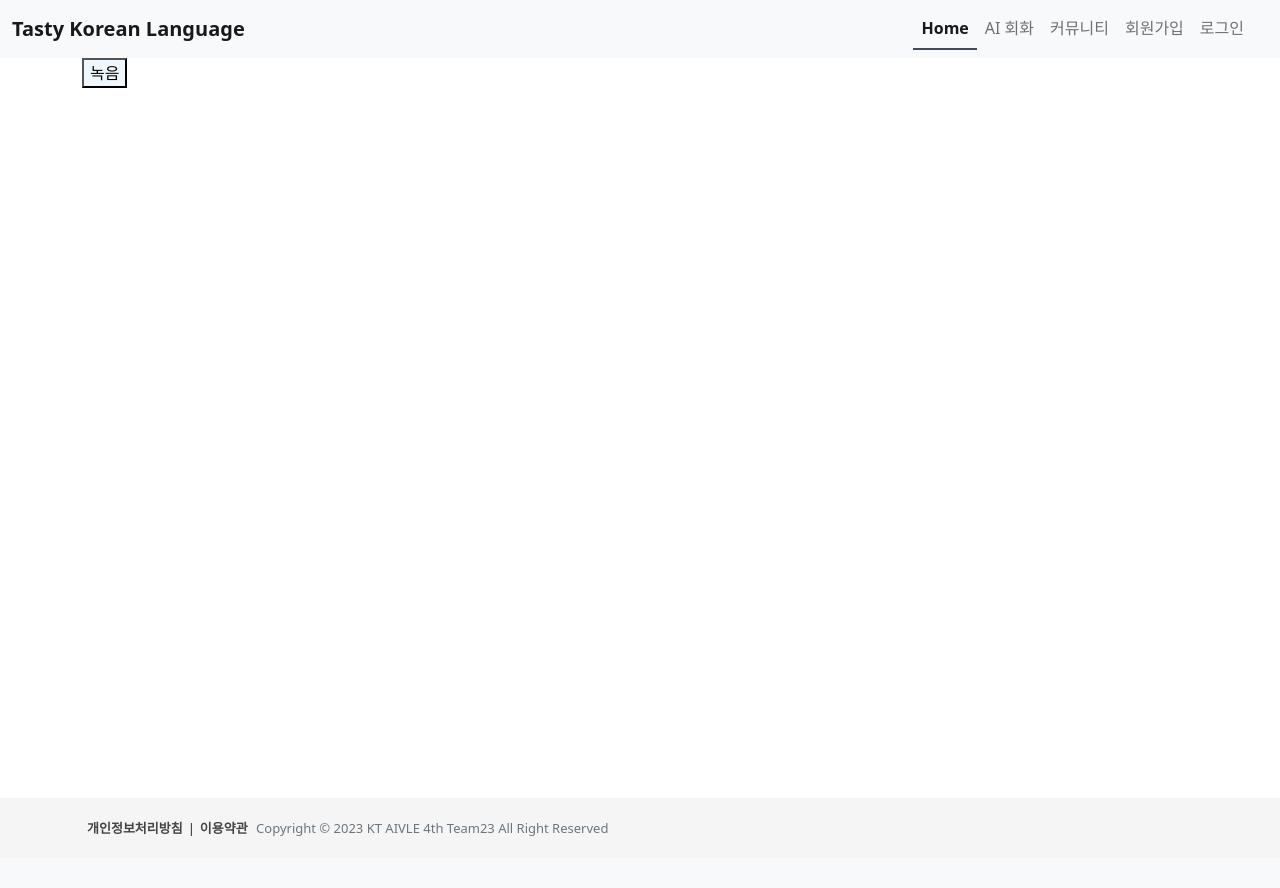
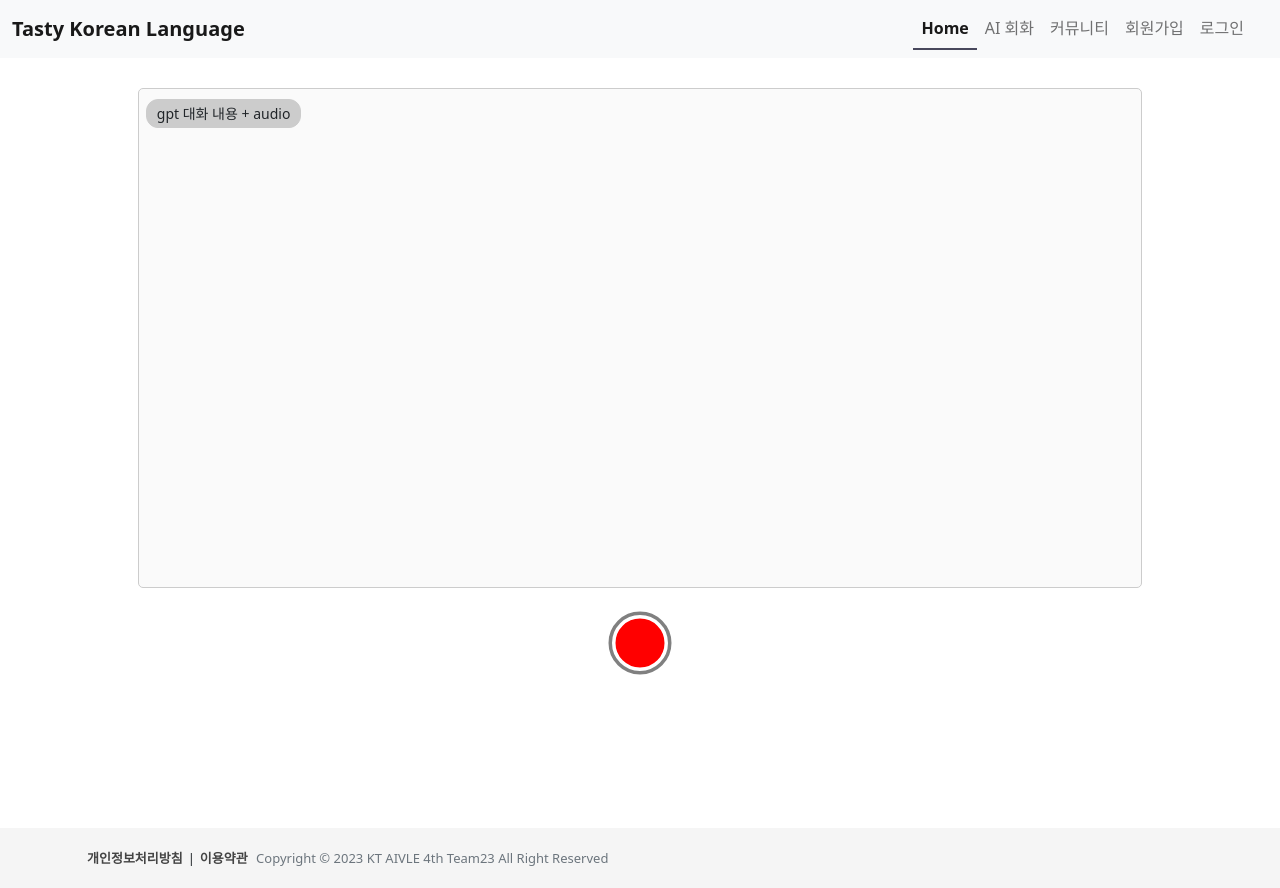
Before and after one commit to dfkjdsfisdjfk/AIVLE_TEAM23_BigProject, a Django app: page /aichat/chat/ in a window 1280 px wide. Before the commit the page ends 836 px from the top, so only its background shows below. Run offline with Django 4.2, Linux system fonts and the light colour scheme; some libraries are stand-ins or nearby versions.

Commit message:
aichat 화면 디자인 수정

```diff
--- a/tasty_korean_language/aichat/static/css/chat_style.css
+++ b/tasty_korean_language/aichat/static/css/chat_style.css
@@ -1,7 +1,53 @@
+.wrapper {
+    margin: 30px auto;
+    text-align: center;
+}
+
+#chat-box {
+    width: 90%;
+    height: 500px;
+    margin: 0 auto;
+    border: 1px solid #cccccc;
+    border-radius: 5px;
+    background-color: #fafafa;
+    overflow-y: auto;
+}
+
+audio::-webkit-media-controls-panel {
+    background-color: #86F774;
+  }
+
+#chat-box > .gpt-chat {
+    width: fit-content;
+    margin: 10px auto 0px 7px;
+    padding: 3px 10px;
+    border: 1px solid #cccccc;
+    border-radius: 12px;
+    background-color: #cccccc;
+    font-size: 14px;
+}
+
+#chat-box > .user-chat {
+    width: fit-content;
+    margin: 10px 7px 0px auto;
+    border: 1px solid #86F774;
+    border-radius: 12px;
+    background-color: #86F774;
+}
+
+#chat-box > .user-chat > audio {
+}
+
 #record {
-    background-color: aliceblue;
+    width: 70px;
+    height: 70px;
+    margin: 20px auto;
+    border: none;
+    background-color: white;
+    background-image: url('/static/img/icon_record_start.svg');
+    transition: all ease-out 0.2s 0s;
 }
 
 #record.recording {
-    background-color: red;
+    background-image: url('/static/img/icon_record_stop.svg');
 }
--- a/tasty_korean_language/aichat/static/js/voiceRecord.js
+++ b/tasty_korean_language/aichat/static/js/voiceRecord.js
@@ -25,7 +25,7 @@ $(document).ready(function(){
             mediaRecorder.onstop = (event) => {
                 // 녹음 데이터 audio 태그 추가
                 var $audio = $('<audio controls>');
-                $('#chat-box').append($('<article>').append($audio));
+                $('#chat-box').append($('<article class="user-chat">').append($audio));
 
                 const blob = new Blob(recordArray, {
                     'type': 'audio/wav codecs=opus'
@@ -36,10 +36,10 @@ $(document).ready(function(){
                 $audio.attr('src', audioURL);
 
                 // 녹음 파일 저장
-                const a = document.createElement('a');
-                a.href = audioURL;
-                a.download = "record" + Date.now();
-                a.click();
+                // const a = document.createElement('a');
+                // a.href = audioURL;
+                // a.download = "record" + Date.now();
+                // a.click();
             };
 
             // 녹음 데이터 배열에 저장
--- a/tasty_korean_language/aichat/templates/aichat/chat.html
+++ b/tasty_korean_language/aichat/templates/aichat/chat.html
@@ -10,9 +10,13 @@ TKL: AI Chat
 {% endblock extrahead %}
 
 {% block content %}
-<div>
-    <div id="chat-box"></div>
-    <button id="record">녹음</button>
+<div class="wrapper">
+    <div id="chat-box">
+        <div class="gpt-chat">
+            gpt 대화 내용 + audio
+        </div>
+    </div>
+    <button id="record"></button>
 </div>
 
 <script type="text/javascript" src="https://code.jquery.com/jquery-3.6.0.js"></script>
```
Also changed, not shown: tasty_korean_language/tasty_korean_language/static/img/icon_record_start.svg (added), tasty_korean_language/tasty_korean_language/static/img/icon_record_stop.svg (added).
